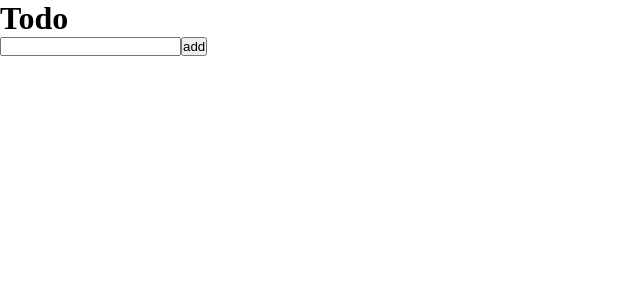
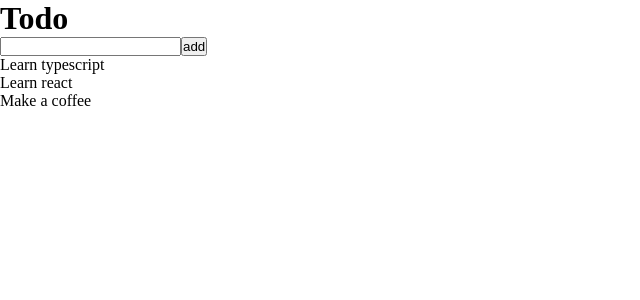
Before and after one commit to davicaju/ignite-challenge-todo, a React (Vite) app: page / in a window 1280 px wide. Shown: the top 300 px of the page, without its empty margins (0-640 px from the left). Built offline with nearby package versions, Linux system fonts and the light colour scheme.

Commit message:
feat: add taskList component

```diff
--- a/src/App.tsx
+++ b/src/App.tsx
@@ -1,11 +1,13 @@
 import { Header } from "./components/Header";
 import { InputGroup } from "./components/InputGroup";
+import { TaskList } from "./components/TaskList";
 
 export function App() {
   return (
     <>
       <Header />
       <InputGroup />
+      <TaskList />
     </>
   );
 }
--- /dev/null
+++ b/src/components/TaskList/index.tsx
@@ -0,0 +1,9 @@
+export function TaskList() {
+  return (
+    <ul>
+      <li>Learn typescript</li>
+      <li>Learn react</li>
+      <li>Make a coffee</li>
+    </ul>
+  );
+}
```
